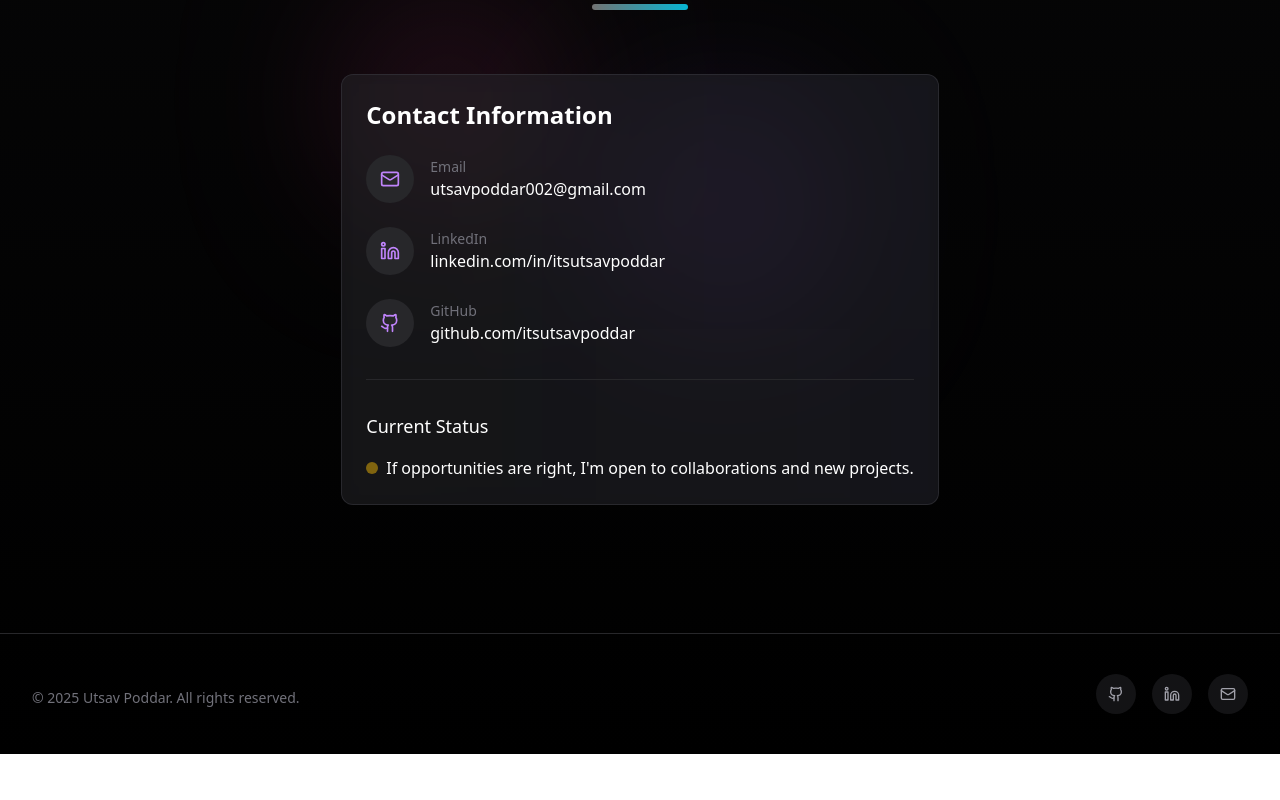
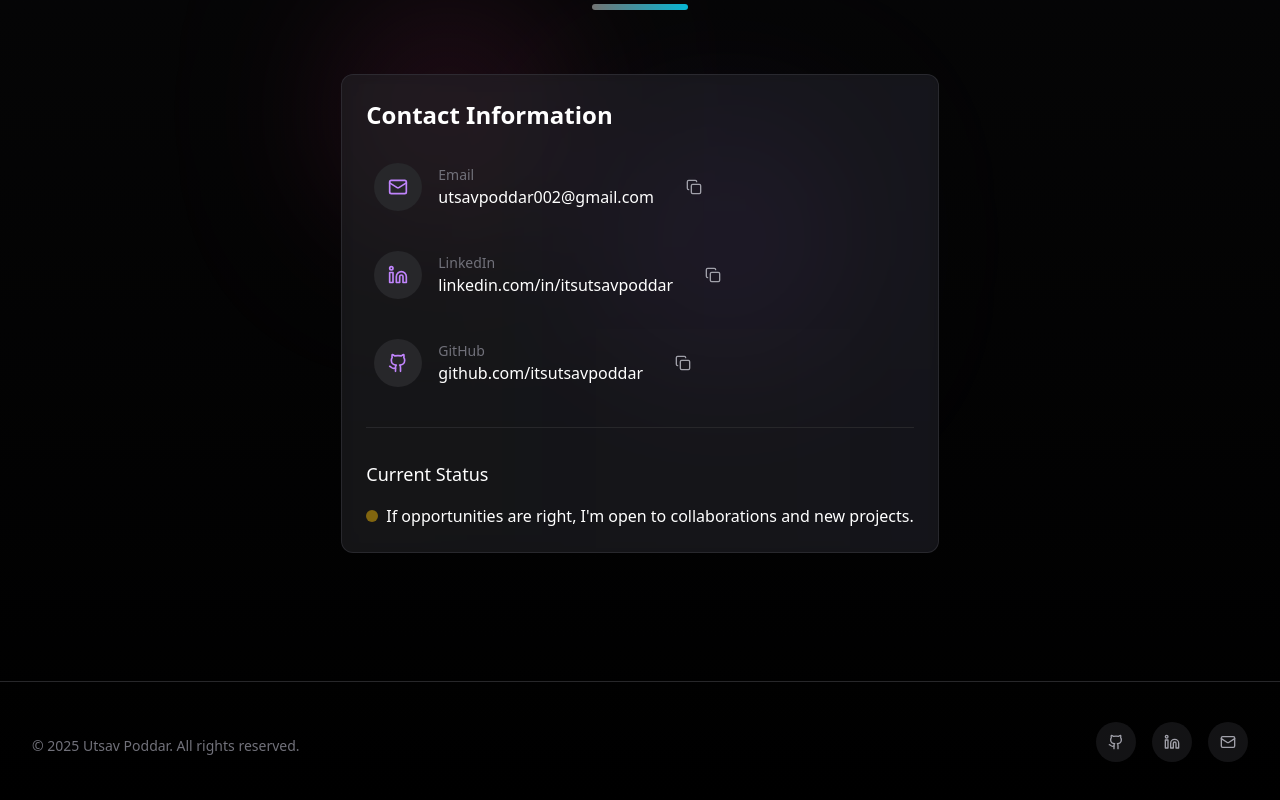
Before and after one commit to ItsUtsavPoddar/personal-website, a Next.js app: page / in a window 1280 px wide. Shown: the part 6835-7635 px from the top of the page. Before the commit the page ends 7589 px from the top, so only its background shows below. Built offline with nearby package versions, Linux system fonts and the light colour scheme.

Commit message:
Add ContactInfoCard component to display contact information

```diff
--- a/app/page.tsx
+++ b/app/page.tsx
@@ -16,6 +16,7 @@ import { WhatIDoCard } from "@/components/what-i-do-card";
 import { ProjectsSection } from "@/components/project-section";
 import { WhatIDoSection } from "@/components/whatIDo-section";
 import { TechStackIcons } from "@/components/tech-stack-icons";
+import { ContactInfoCard } from "@/components/ContactInfoCard";
 
 export default function Portfolio() {
   return (
@@ -274,37 +275,7 @@ export default function Portfolio() {
           <div className="flex justify-center items-center mt-16">
             <GlassmorphicCard>
               <h3 className="text-2xl font-bold mb-6">Contact Information</h3>
-              <div className="space-y-6">
-                <div className="flex items-center gap-4">
-                  <div className="w-12 h-12 rounded-full bg-zinc-800 flex items-center justify-center">
-                    <Mail className="h-5 w-5 text-purple-400" />
-                  </div>
-                  <div>
-                    <div className="text-sm text-zinc-500">Email</div>
-                    <div className="font-medium">utsavpoddar002@gmail.com</div>
-                  </div>
-                </div>
-                <div className="flex items-center gap-4">
-                  <div className="w-12 h-12 rounded-full bg-zinc-800 flex items-center justify-center">
-                    <Linkedin className="h-5 w-5 text-purple-400" />
-                  </div>
-                  <div>
-                    <div className="text-sm text-zinc-500">LinkedIn</div>
-                    <div className="font-medium">
-                      linkedin.com/in/itsutsavpoddar
-                    </div>
-                  </div>
-                </div>
-                <div className="flex items-center gap-4">
-                  <div className="w-12 h-12 rounded-full bg-zinc-800 flex items-center justify-center">
-                    <Github className="h-5 w-5 text-purple-400" />
-                  </div>
-                  <div>
-                    <div className="text-sm text-zinc-500">GitHub</div>
-                    <div className="font-medium">github.com/itsutsavpoddar</div>
-                  </div>
-                </div>
-              </div>
+              <ContactInfoCard />
 
               <div className="mt-8 pt-8 border-t border-zinc-800">
                 <h4 className="text-lg font-medium mb-4">Current Status</h4>
--- /dev/null
+++ b/components/ContactInfoCard.tsx
@@ -0,0 +1,94 @@
+"use client";
+import Link from "next/link";
+import { Mail, Linkedin, Github, Copy } from "lucide-react";
+
+export function ContactInfoCard() {
+  return (
+    <div className="space-y-6">
+      {/* Email */}
+      <div className="flex items-center gap-4 hover:bg-zinc-900 rounded-lg p-2 transition">
+        <Link
+          href="mailto:utsavpoddar002@gmail.com"
+          target="_blank"
+          rel="noopener noreferrer"
+          className="flex items-center gap-4"
+        >
+          <div className="w-12 h-12 rounded-full bg-zinc-800 flex items-center justify-center">
+            <Mail className="h-5 w-5 text-purple-400" />
+          </div>
+          <div>
+            <div className="text-sm text-zinc-500">Email</div>
+            <div className="font-medium select-text">
+              utsavpoddar002@gmail.com
+            </div>
+          </div>
+        </Link>
+        <button
+          className="ml-2 p-2 rounded hover:bg-zinc-800 transition"
+          onClick={() =>
+            navigator.clipboard.writeText("utsavpoddar002@gmail.com")
+          }
+          title="Copy Email"
+        >
+          <Copy className="h-4 w-4 text-zinc-400" />
+        </button>
+      </div>
+      {/* LinkedIn */}
+      <div className="flex items-center gap-4 hover:bg-zinc-900 rounded-lg p-2 transition">
+        <Link
+          href="https://www.linkedin.com/in/itsutsavpoddar/"
+          target="_blank"
+          rel="noopener noreferrer"
+          className="flex items-center gap-4"
+        >
+          <div className="w-12 h-12 rounded-full bg-zinc-800 flex items-center justify-center">
+            <Linkedin className="h-5 w-5 text-purple-400" />
+          </div>
+          <div>
+            <div className="text-sm text-zinc-500">LinkedIn</div>
+            <div className="font-medium select-text">
+              linkedin.com/in/itsutsavpoddar
+            </div>
+          </div>
+        </Link>
+        <button
+          className="ml-2 p-2 rounded hover:bg-zinc-800 transition"
+          onClick={() =>
+            navigator.clipboard.writeText("linkedin.com/in/itsutsavpoddar")
+          }
+          title="Copy LinkedIn"
+        >
+          <Copy className="h-4 w-4 text-zinc-400" />
+        </button>
+      </div>
+      {/* GitHub */}
+      <div className="flex items-center gap-4 hover:bg-zinc-900 rounded-lg p-2 transition">
+        <Link
+          href="https://github.com/itsutsavpoddar"
+          target="_blank"
+          rel="noopener noreferrer"
+          className="flex items-center gap-4"
+        >
+          <div className="w-12 h-12 rounded-full bg-zinc-800 flex items-center justify-center">
+            <Github className="h-5 w-5 text-purple-400" />
+          </div>
+          <div>
+            <div className="text-sm text-zinc-500">GitHub</div>
+            <div className="font-medium select-text">
+              github.com/itsutsavpoddar
+            </div>
+          </div>
+        </Link>
+        <button
+          className="ml-2 p-2 rounded hover:bg-zinc-800 transition"
+          onClick={() =>
+            navigator.clipboard.writeText("github.com/itsutsavpoddar")
+          }
+          title="Copy GitHub"
+        >
+          <Copy className="h-4 w-4 text-zinc-400" />
+        </button>
+      </div>
+    </div>
+  );
+}
```
